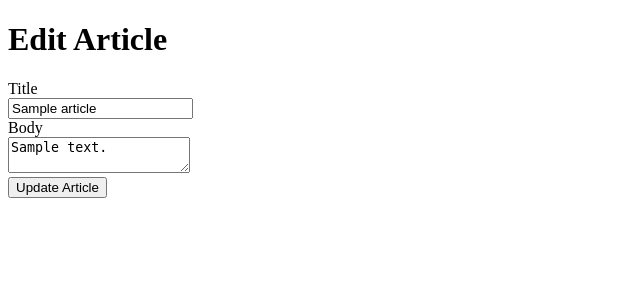
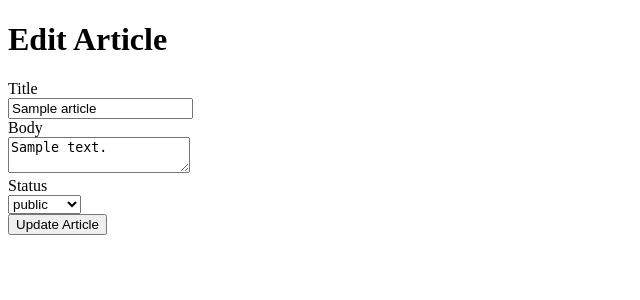
Before and after one commit to al23040/rails-getting-started, a Rails app: page /articles/1/edit in a window 1280 px wide. Shown: the top 300 px of the page, without its empty margins (0-640 px from the left). Run offline with Rails 7, Linux system fonts and the light colour scheme; tables that the repository leaves empty hold one stand-in row (values such as "Sample post"); some libraries are stand-ins or nearby versions.

Commit message:
9.3 ビュー修正

```diff
--- a/app/views/articles/_form.html.erb
+++ b/app/views/articles/_form.html.erb
@@ -16,6 +16,11 @@
   </div>
 
   <div>
+      <%= form.label :status %><br>
+      <%= form.select :status, Visible::VALID_STATUSES, selected: 'public' %>
+  </div>
+
+  <div>
     <%= form.submit %>
   </div>
 <% end %>
--- a/app/views/articles/index.html.erb
+++ b/app/views/articles/index.html.erb
@@ -1,4 +1,6 @@
 <h1>Articles</h1>
+
+Our blog has <%= Article.public_count %> articles and counting!
 
 <ul>
 	<% @articles.each do |article| %>
--- a/app/views/comments/_form.html.erb
+++ b/app/views/comments/_form.html.erb
@@ -10,4 +10,7 @@
 	<p>
 		<%= form.submit %>
 	</p>
+	<p>
+		<%= form.label :status %><br>
+		<%= form.select :status, Visible::VALID_STATUSES, selected: 'public' %>
 <% end %>
```
